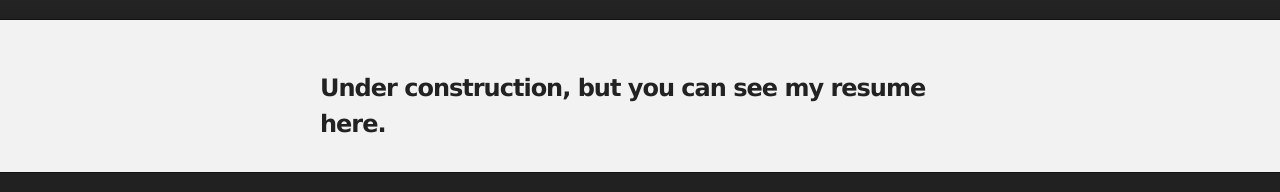
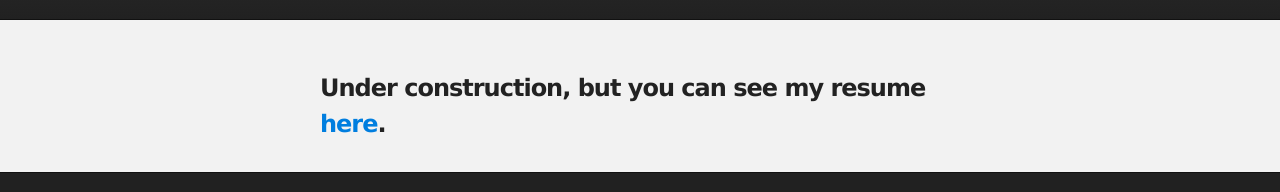
Before and after one commit to jrcheng3/website, a plain HTML site: page index.html in a window 1280 px wide. Shown: the part 154-346 px from the top of the page. Drawn offline with Linux system fonts and the light colour scheme.

Commit message:
Update index.html

```diff
--- a/index.html
+++ b/index.html
@@ -25,7 +25,7 @@
     <div id="main_content_wrap" class="outer">
       <section id="main_content" class="inner">
         <h3>
-<a id="welcome-to-github-pages" class="anchor" href="#welcome-to-github-pages" aria-hidden="true"><span class="octicon octicon-link"></span></a>Under construction, but you can see my resume here.</h3>      </section>
+<a id="welcome-to-github-pages" class="anchor" href="#welcome-to-github-pages" aria-hidden="true"><span class="octicon octicon-link"></span></a>Under construction, but you can see my resume <a href="resume_sp15.pdf">here</a>.</h3>      </section>
     </div>
   </body>
 </html>
```
